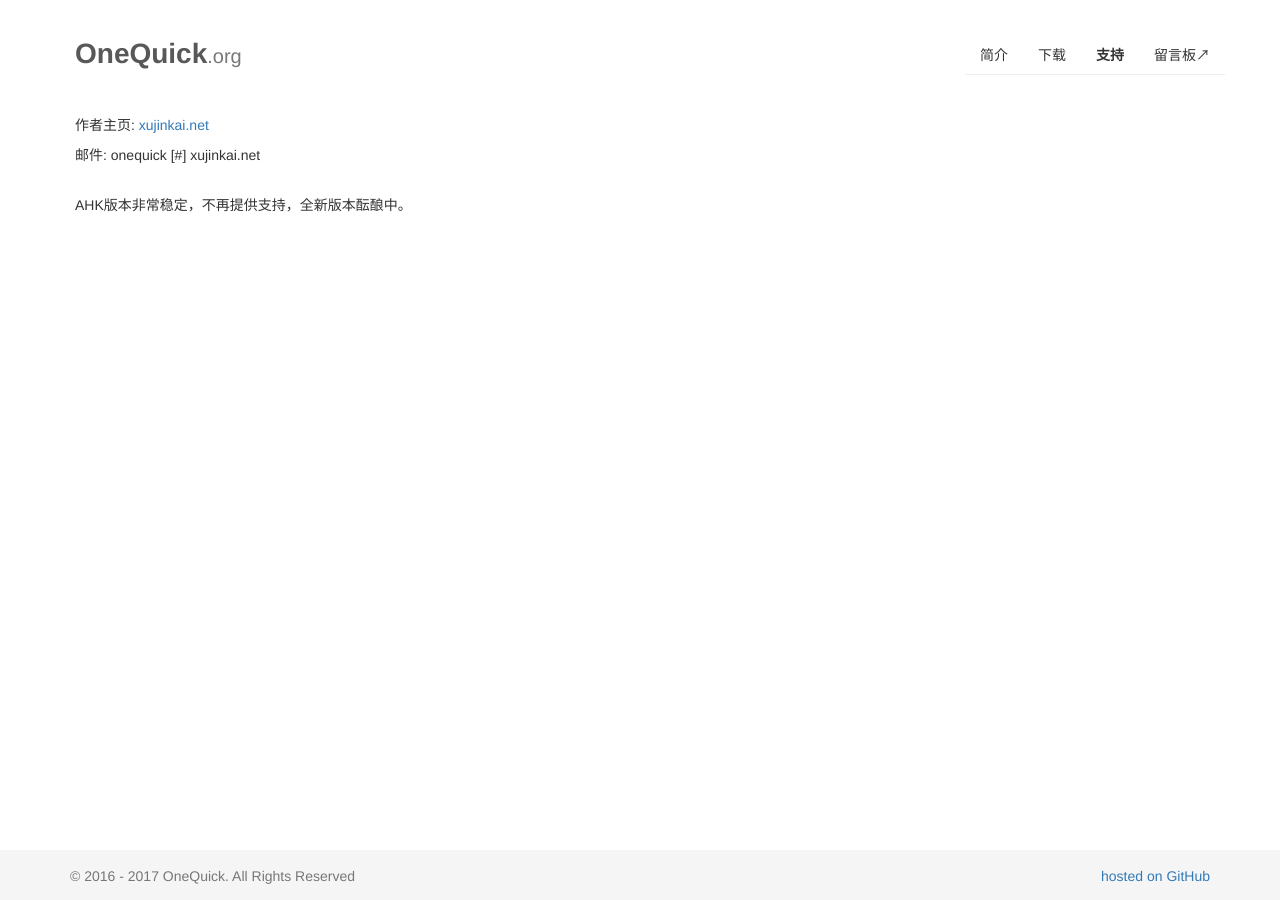
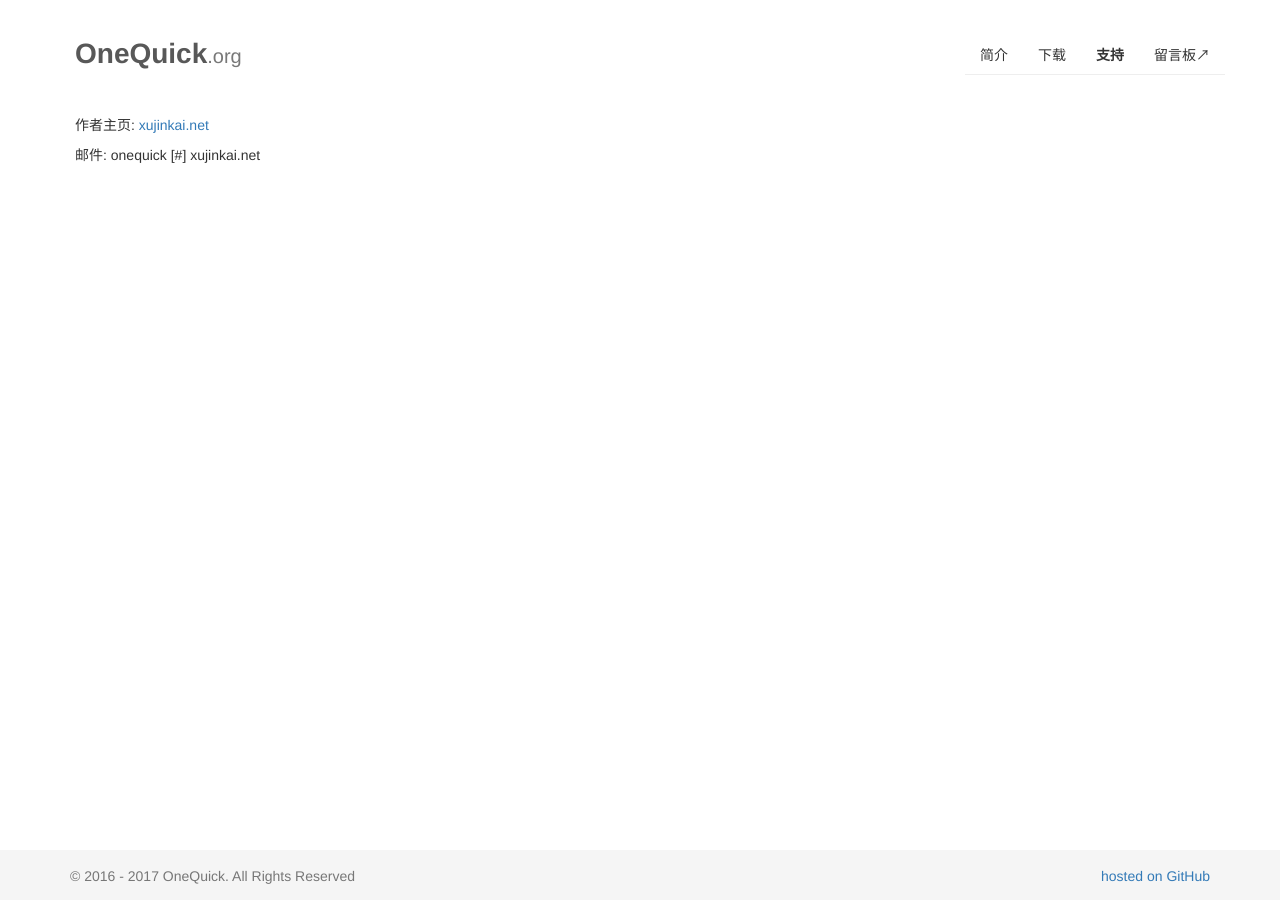
Before and after one commit to OneQuick/OneQuick.github.io-v1-legacy, a Jekyll site: the page built from support.md, in a window 1280 px wide. Built offline with Jekyll 4.4.1, drawn with Linux system fonts in a browser that asks for light colours; nearby versions of some CDN libraries.

Commit message:
Update support.md

```diff
--- a/support.md
+++ b/support.md
@@ -7,6 +7,3 @@ active: support
 作者主页: <a href="http://xujinkai.net" target="_blank">xujinkai.net</a>
 
 邮件: onequick [#] xujinkai.net
-
-<br>
-AHK版本非常稳定，不再提供支持，全新版本酝酿中。
```
